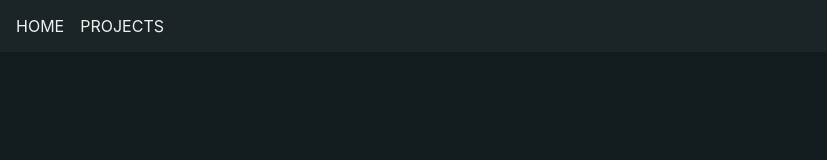
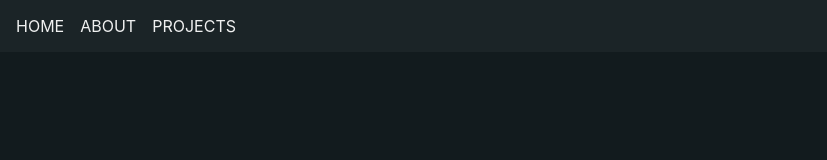
Before and after one commit to mvill025/portfoliosite, a Next.js app: page / in a window 1280 px wide. Shown: the top 160 px of the page, without its empty margins (0-827 px from the left). Built offline with nearby package versions, Linux system fonts and the light colour scheme.

Commit message:
adding a bit more styling

```diff
--- a/components/NavBar/NavBar.module.css
+++ b/components/NavBar/NavBar.module.css
@@ -1,14 +1,20 @@
 .container {
   display: flex;
+
   width: 100vw;
   height: fit-content;
+
   background-color: #ffffff0a;
   color: #ffffffee
 }
 
 .tabsContainer {
   display: flex;
-  width: fit-content;
+
+  width: 100%;
+  max-width: 1450px;
+
+  margin: auto;
   padding: 1vh;
 }
 
--- a/components/NavBar/NavBar.tsx
+++ b/components/NavBar/NavBar.tsx
@@ -23,6 +23,7 @@ const Tab = (tab: Tab) => {
 
 const TABS: Tab[] = [
   { title: "HOME", path: "/" },
+  { title: "ABOUT", path: "about"},
   { title: "PROJECTS", path: "/projects" },
 ];
 
--- a/pages/projects/Projects.tsx
+++ b/pages/projects/Projects.tsx
@@ -27,7 +27,7 @@ const GitHubTag = () => (
 const JupyterNotebookTag = () => (
   <div
     className={styles.tagImage}
-    style={{ backgroundColor: "#ffffff" }}
+    style={{ backgroundColor: "#fff" }}
   >
     <Image
       src={JupyterNotebookIcon}
@@ -98,7 +98,7 @@ export const Projects = (props: ProjectsProps) => {
   } = props;
 
   return (
-    <div>
+    <div className={styles.container}>
       <Head>
         <title>Awesome Projects</title>
       </Head>
--- a/pages/projects/getStaticProps.ts
+++ b/pages/projects/getStaticProps.ts
@@ -37,6 +37,7 @@ export const getStaticProps: GetStaticProps = async (context) => {
 
       return project
     }))
+
   return {
     props: {
       projects,
```
